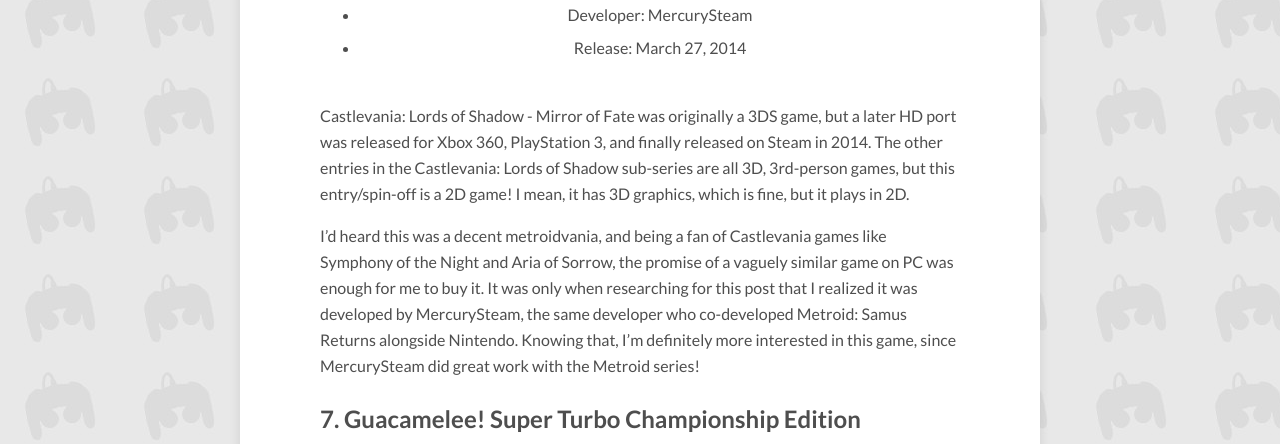
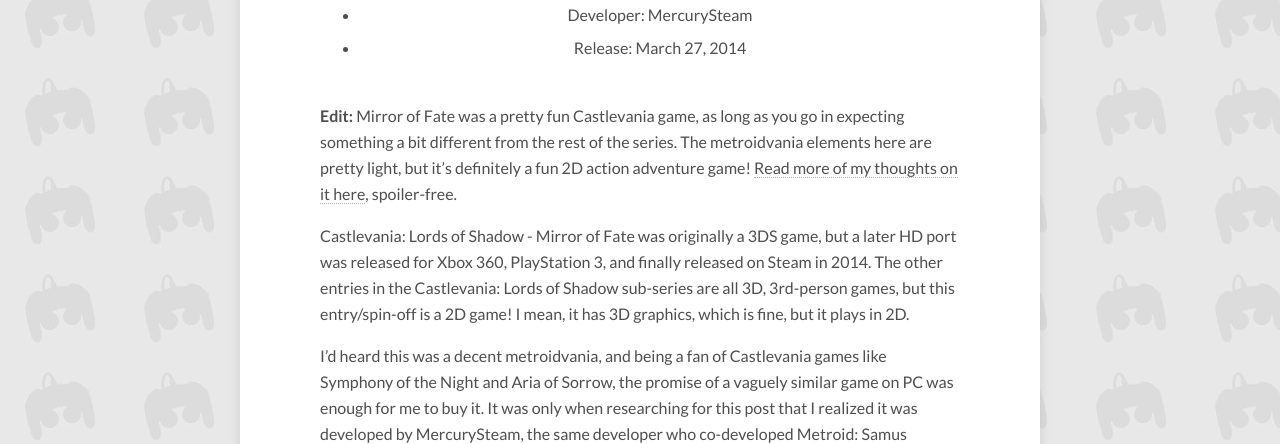
Before and after one commit to BravingTheBacklog/bravingthebacklog.github.io, a Jekyll site: the page built from _posts/2021-03-06-top-10-metroidvanias-in-my-backlog.md, in a window 1280 px wide and 900 px high, scrolled down 2333 px, cut to the strip 154-598 px from the top of the window. Built offline with Jekyll 4.4.1, drawn with Linux system fonts in a browser that asks for light colours; nearby versions of some CDN libraries; comment, search, counter and statistics services are not loaded; some of the changed text lies outside the part shown.

Commit message:
Check Mirror of Fate off backlog list

```diff
--- a/_posts/2021-03-06-top-10-metroidvanias-in-my-backlog.md
+++ b/_posts/2021-03-06-top-10-metroidvanias-in-my-backlog.md
@@ -2,9 +2,9 @@
 layout: post
 title: Top 10 Metroidvanias in my Backlog
 author: bsinky
-description: A new blog post
+description: "The top 10 Metroidvania games in my backlog."
 date: 2021-03-06
-modified: 2021-08-29
+modified: 2021-10-13
 categories: [List]
 tags: [Top 10,Backlog,Metroidvania]
 image:
@@ -69,7 +69,14 @@
 elements, but the fast-paced, intense combat system sounds exciting, and makes
 this game one I definitely want to check out.
 
-## 8. {% include game.html game="Castlevania Lords of Shadow - Mirror of Fate HD" %}
+## 8. {% include game.html game="Castlevania Lords of Shadow - Mirror of Fate HD" checkmark="" %}
+
+**Edit:** Mirror of Fate was a pretty fun Castlevania game, as long as you go in
+expecting something a bit different from the rest of the series. The
+metroidvania elements here are pretty light, but it's definitely a fun 2D action
+adventure game! [Read more of my thoughts on it here]({% post_url
+2021-09-26-what-im-playing-no-142 %}#Castlevania:LordsofShadowMirrorofFateHD),
+spoiler-free.
 
 Castlevania: Lords of Shadow - Mirror of Fate was originally a 3DS game, but a
 later HD port was released for Xbox 360, PlayStation 3, and finally released on
```
